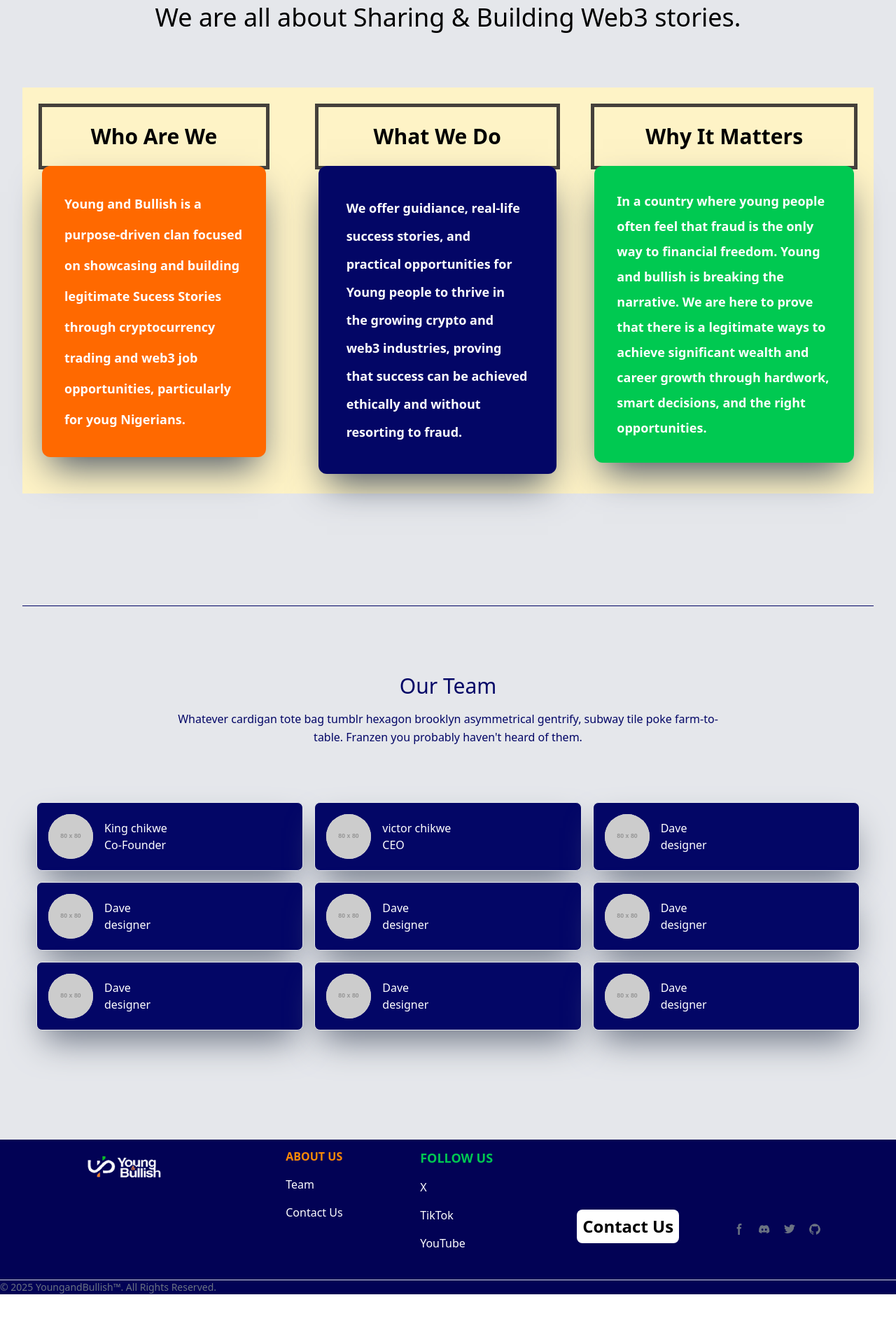
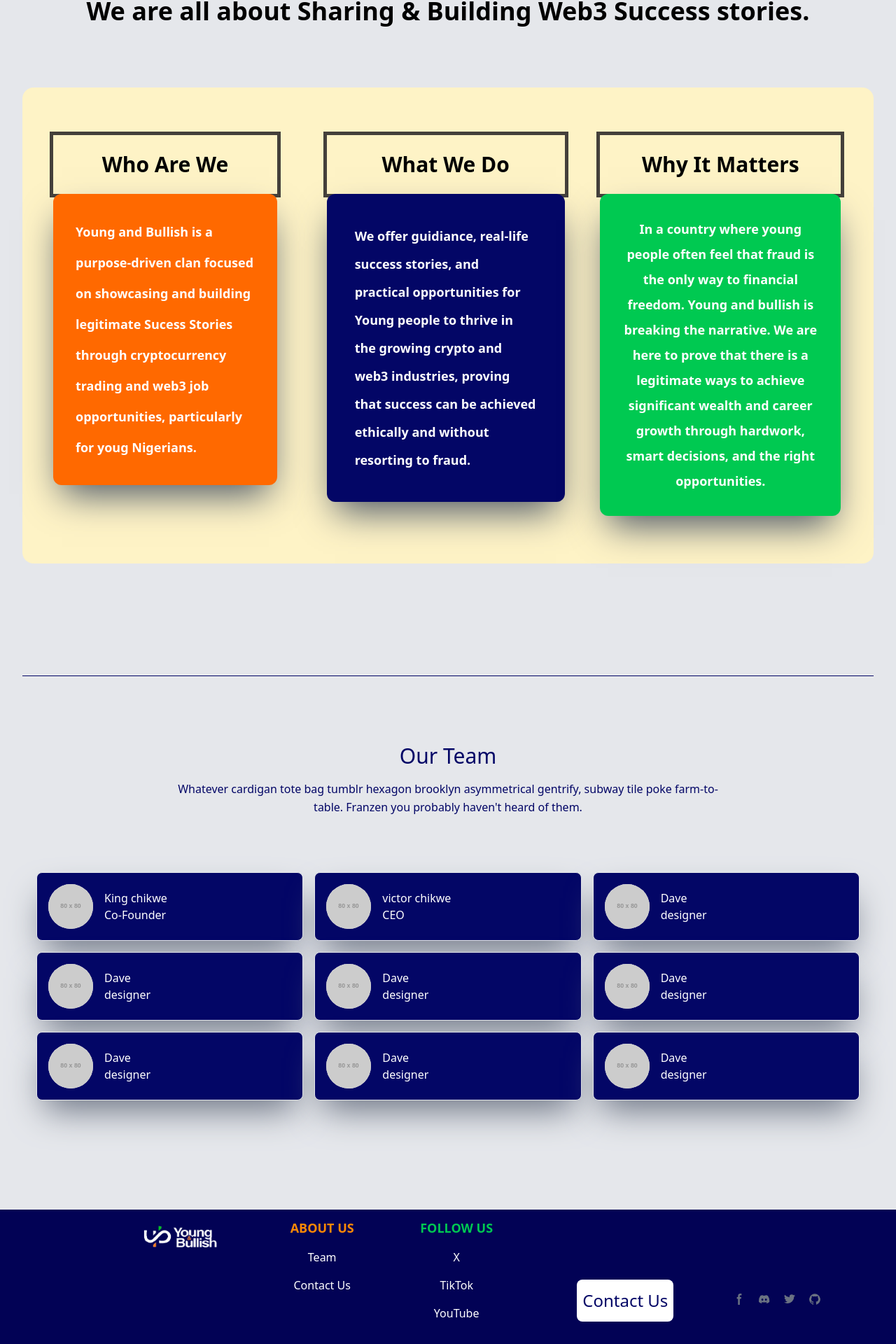
Before and after one commit to Mmasichuks/youngandbullish, a React (Vite) app: page /About in a window 1280 px wide. Shown: the part 139-2059 px from the top of the page at 70% size. Before the commit the page ends 1988 px from the top, so only its background shows below. Built offline with nearby package versions, Linux system fonts and the light colour scheme.

Commit message:
minor updates

```diff
--- a/src/components/Footer.jsx
+++ b/src/components/Footer.jsx
@@ -26,23 +26,23 @@ const W_footer = () => {
             <div className="md:flex  justify-between ">
             <div className="ml-20">
               <a href="" className="flex items-center">
-                 <img src="src/assets/ei_1742071493270-removebg-preview (1).png" alt="" className='relative bottom-16 size-50' />
+                 <img src="src/assets/ei_1742071493270-removebg-preview (1).png" alt="" className='relative bottom-16 left-20 size-50' />
               </a>
           </div>
-          <div className="grid grid-cols-4 gap-2 md:gap-22 md:grid-cols-5 sm:relative  ">
+          <div className="grid grid-cols-2 text-center gap-0.2 md:gap-22 md:grid-cols-5 sm:relative  ">
 
-                              <div>
-                  <h2 className="mt-3  font-bold  uppercase text-orange-400">About us</h2>
+                              <div className='relative bottom-25 md:bottom-0'>
+                  <h2 className="mt-3  text-lg font-semibold   uppercase text-orange-400">About us</h2>
                   <ul className="text-white  font-medium">
                   <Link to='/About'><li className="my-4">
                          <a href="" className="hover:underline">Team</a>
                       </li> </Link>
                       <li>
-                          <a href="https://tailwindcss.com/" className="hover:underline">Contact Us</a>
+                          <a href="" className="hover:underline">Contact Us</a>
                       </li>
                   </ul>
               </div>
-              <div>
+              <div className='relative bottom-25 md:bottom-0'>
                   <h2 className="mt-3 text-lg font-semibold  uppercase text-green-500">Follow us</h2>
                   <ul className="text-white font-medium">
                       <li className="my-4">
@@ -56,10 +56,10 @@ const W_footer = () => {
                       </li>
                   </ul>
               </div>
-                              <div className="contact_btn text-2xl absolute left-80 md:left-104  md:top-25 bg-white text-primary font-semibold p-2 rounded-lg">
-                                  <button className=''>Contact Us</button>
+                              <div className="contact_btn text-2xl flex justify-center">
+                                  <button className='relative md:absolute left-30  md:left-104 bottom-23  md:bottom-10 md:top-25 focus:bg-gray-300/35 bg-white text-blue p-2 rounded-lg'>Contact Us</button>
              </div>
-              <div className="flex absolute top-290  md:top-30  md:left-160  ">
+              <div className="flex relative md:absolute top-6  md:top-30 left-30 md:left-160 ">
               <a href="#" className="text-gray-500 hover:text-white hover:animate-bounce">
                   <svg className="w-4 h-4" aria-hidden="true" xmlns="http://www.w3.org/2000/svg" fill="currentColor" viewBox="0 0 8 19">
                         <path fill-rule="evenodd" d="M6.135 3H8V0H6.135a4.147 4.147 0 0 0-4.142 4.142V6H0v3h2v9.938h3V9h2.021l.592-3H5V3.591A.6.6 0 0 1 5.592 3h.543Z" clip-rule="evenodd"/>
--- a/src/components/Navigation.jsx
+++ b/src/components/Navigation.jsx
@@ -76,8 +76,8 @@ const Navigation = () => {
                           <Link to={"/"}>
                           <a
                             href="#"
-                            className="block text-gray-300 hover:text-white transition-colors py-2 pl-8   hover:bg-blue-600 rounded-full"
-                          >
+                            className="flex text-gray-300 hover:text-white transition-colors py-2 pl-8   hover:bg-blue-600 rounded-full"
+                          ><Home className="size-5 mt-1.5 mr-3"/>
                             Home
                           </a></Link>
                         <Link to={"/about"}>
@@ -92,8 +92,8 @@ const Navigation = () => {
                           <a
 
                             href="#"
-                            className="block text-gray-300 hover:text-white transition-colors py-2 pl-8 hover:bg-blue-600 rounded-full"
-                          >
+                            className="flex text-gray-300 hover:text-white transition-colors py-2 pl-8 hover:bg-blue-600 rounded-full"
+                          > <Phone className="size-4 mr-3 mt-1.5"/>
                             Contact Us
                           </a> </Link>
                         </div>
--- a/src/components/ValueCard.jsx
+++ b/src/components/ValueCard.jsx
@@ -1,5 +1,5 @@
 import React from "react";
-import { motion } from "framer-motion";
+import { animate, motion } from "framer-motion";
 
 import {
 
--- a/src/components/W_navigation.jsx
+++ b/src/components/W_navigation.jsx
@@ -78,8 +78,8 @@ const W_navigation = () => {
               <Link to={"/"}>
               <a
                 href="#"
-                className="block text-gray-300 hover:text-white transition-colors py-2 pl-8   hover:bg-blue-600 rounded-full"
-              >
+                className="flex text-gray-300 hover:text-white transition-colors py-2 pl-8   hover:bg-blue-600 rounded-full"
+              ><Home className="size-5 mt-1.5 mr-3"/>
                 Home
               </a></Link>
             <Link to={"/about"}>
@@ -94,8 +94,8 @@ const W_navigation = () => {
               <a
 
                 href="#"
-                className="block text-gray-300 hover:text-white transition-colors py-2 pl-8 hover:bg-blue-600 rounded-full"
-              >
+                className="flex text-gray-300 hover:text-white transition-colors py-2 pl-8 hover:bg-blue-600 rounded-full"
+              ><Phone className="size-4 mr-3 mt-1.5"/>
                 Contact Us
               </a> </Link>
             </div>
--- a/src/index.css
+++ b/src/index.css
@@ -1,8 +1,7 @@
-@import url('https://fonts.googleapis.com/css2?family=Itim&display=swap');
 @import "tailwindcss";
 
 @theme{
     --color-blue: #030666;
     --color-dark: #020255;
-    ---font-red: 'Itims',sans-serif;
+    ---font-poppins: Poppins,san-serif;
 }
--- a/src/pages/About.jsx
+++ b/src/pages/About.jsx
@@ -14,21 +14,21 @@ function About() {
             <div className="min-h-screen w-full bg-gray-200 text-primary transition-all">
             <Navigation />
                 <main className="max-w-7xl mx-auto px-4 sm:px-6 lg:px-8 pt-16 pb-10">
-                    <p className="text-4xl text-center mb-20">We are all about Sharing & Building Web3 stories.</p>
-                    <div className="bg-amber-100 p-7 grid lg:grid-cols-3 gap-6 sm:grid-cols-1 md:grid-cols-2 ">
+                    <p className="md:text-4xl text-2xl  animate-bounce font-sans font-semibold text-center mb-20 ">We are all about Sharing & Building <br className="md:hidden" /> Web3 Success stories.</p>
+                    <div className="bg-amber-100 py-17 rounded-2xl px-0 md:px-6 pl-0 md:pl-11 grid lg:grid-cols-3 gap-24 md:gap-6 sm:grid-cols-1 md:grid-cols-2  justify-center ">
                         <motion.div className=" sm:text-lg font-bold  size-fit "
                         initial={{
                             opacity: 0,
                             y:100,
                         }}
-                        animate={{
+                        whileInView={{
                             y: 0,
                             opacity: 1,
 
                         }}
                         transition={{
 
-                            duration:3
+                            duration:3,delay:0.5
                             }}
                         >
                         <p className=" text-3xl text-center font-bold py-6 outline-5 outline-stone-700">Who Are We </p>
@@ -47,16 +47,16 @@ function About() {
                             className=" sm:text-lg font-bold w-fit"
                             initial={{
                                 opacity: 0,
-                                y:-90,
+                                y:100,
                             }}
-                            animate={{
+                            whileInView={{
                                 y: 0,
                                 opacity: 1,
 
                             }}
                             transition={{
 
-                                duration:3
+                                duration:3, delay:0.5
                           }}>
                         <p className=" text-3xl text-center font-bold py-6 outline-5 outline-stone-700">What We Do </p>
                      <div className="text-white shadow-2xl hover:scale-110 font-family transition-all shadow-gray-600 p-6 sm:p-10 bg-blue backdrop-blur-lg rounded-xl w-85  leading-10"
@@ -68,22 +68,22 @@ function About() {
                           </div>
                     </motion.div>
 
-                        <motion.div className=" sm:text-lg font-bold w-fit "
+                        <motion.div className=" sm:text-lg font-bold w-fit text-center "
                             initial={{
                                 opacity: 0,
                                 y:100,
                             }}
-                            animate={{
+                             whileInView={{
                                 y: 0,
                                 opacity: 1,
 
                             }}
                             transition={{
 
-                                duration:3
+                                duration:3,delay:0.5
                           }}>
                         <p className=" text-3xl text-center font-bold py-6 outline-5 outline-stone-700">Why It Matters </p>
-                     <div className="text-white shadow-2xl hover:scale-110 transition-all shadow-gray-600 p-6 sm:p-8 bg-green-500 backdrop-grayscale-100 rounded-xl w-fit leading-9"
+                     <div className="text-white shadow-2xl hover:scale-110 transition-all shadow-gray-600 p-6 sm:p-8 bg-green-500 backdrop-grayscale-100 rounded-xl w-86 leading-9"
                           >
                             <p>In a country where young people often feel that fraud is the only way to financial
                                 freedom. Young and bullish is breaking the narrative. We are here to prove that there is a legitimate ways
--- a/src/pages/LandingPage.jsx
+++ b/src/pages/LandingPage.jsx
@@ -81,19 +81,19 @@ function LandingPage() {
                 ],
               }}
               transition={{
-                delay: .5,
+                delay: 2,
                 duration: 2,
                 repeat:Infinity ,
                 repeatType:'loop',
                 ease:'easeOut'
 
               }}
-           className="relative right-14 low-bounce 2s infinite   sm:right-20 top-20 size-70 sm:size-90" />
+           className="relative right-14 sm:right-20 top-20 size-65 sm:size-90" />
 
-          <h1 className="text-3xl font-mochiy  sm:text-4xl md:text-6xl font-bold mb-3">
+          <h1 className="text-3xl   sm:text-4xl md:text-6xl font-bold mb-3">
           Young<span className="text-orange-400">and</span>Bullish
           </h1>
-          <p className="text-lg sm:text-xl md:text-2xl text-gray-300 max-w-3xl mx-auto leading-relaxed px-4">
+          <p className="text-lg font-p sm:text-xl md:text-2xl text-gray-300 max-w-3xl mx-auto leading-relaxed px-4">
             Proving you don't need fraud to make it big. Brace yourself are you ready to be young and bullish.
           </p>
 
```
Also changed, not shown: src/components/W_footer.jsx (+8 -8 lines), src/pages/Contact.jsx (+4 -4 lines).
